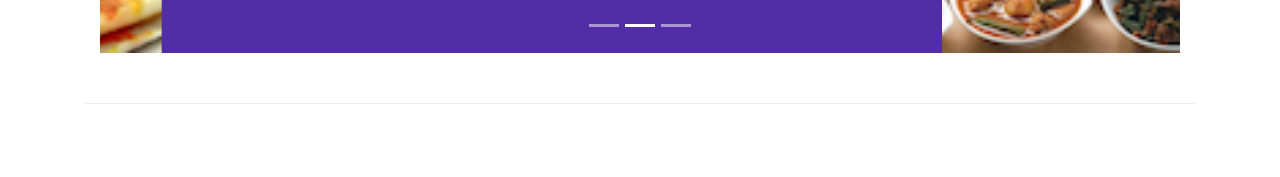
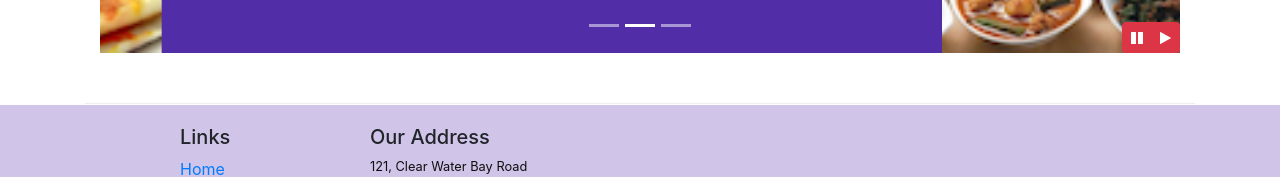
Before and after one commit to gracia-gu/coursera-bootstrap4, a website: page Bootstrap4/conFusion/index.html in a window 1280 px wide. Shown: the part 631-808 px from the top of the page. Drawn offline with nearby package versions, Linux system fonts and the light colour scheme.

Commit message:
carousel pause/cycle

```diff
--- a/Bootstrap4/conFusion/css/styles.css
+++ b/Bootstrap4/conFusion/css/styles.css
@@ -59,3 +59,10 @@ body {
 	left: 0;
 	min-height: 300px;
 }
+
+#carouselButton {
+	right: 0px;
+	position: absolute;
+	bottom: 0px;
+	z-index: 1;
+}
--- a/Bootstrap4/conFusion/index.html
+++ b/Bootstrap4/conFusion/index.html
@@ -135,11 +135,18 @@
                     <a class="carousel-control-next" href="#mycarousel" role="button" data-slide="next">
                         <span class="carousel-control-next-icon"></span>
                     </a>
+                    <div class="btn-group" id="carouselButton">
+                        <button class="btn btn-danger btn-sm" id="carousel-pause">
+                            <span class="fa fa-pause"></span>
+                        </button>
+                        <button class="btn btn-danger btn-sm" id="carousel-play">
+                            <span class="fa fa-play"></span>
+                        </button>
+                    </div>
                 </div>
             </div>
         </div>
 
-        <div class="row row-content align-items-center">
         <div class="col-sm-8 offset-sm-2">
             <div id="reserveModal" class="modal fade" role="dialog">
                 <div class="modal-dialog modal-lg" role="content">
@@ -156,27 +163,33 @@
                                     <label class="col-12 col-md-3 col-form-label">Number of Guests</label>
                                     <div class="col-sm-6">
                                         <div class="form-check form-check-inline">
-                                                <input class="form-check-input" type="radio" name="numofguests" id="1guest" value="option1">
+                                            <input class="form-check-input" type="radio" name="numofguests" id="1guest"
+                                                   value="option1">
                                             <label class="form-check-label">1</label>
                                         </div>
                                         <div class="form-check form-check-inline">
-                                                <input class="form-check-input" type="radio" name="numofguests" id="2guests" value="option2">
+                                            <input class="form-check-input" type="radio" name="numofguests" id="2guests"
+                                                   value="option2">
                                             <label class="form-check-label">2</label>
                                         </div>
                                         <div class="form-check form-check-inline">
-                                                <input class="form-check-input" type="radio" name="numofguests" id="3guests" value="option3">
+                                            <input class="form-check-input" type="radio" name="numofguests" id="3guests"
+                                                   value="option3">
                                             <label class="form-check-label">3</label>
                                         </div>
                                         <div class="form-check form-check-inline">
-                                                <input class="form-check-input" type="radio" name="numofguests" id="4guests" value="option4">
+                                            <input class="form-check-input" type="radio" name="numofguests" id="4guests"
+                                                   value="option4">
                                             <label class="form-check-label">4</label>
                                         </div>
                                         <div class="form-check form-check-inline">
-                                                <input class="form-check-input" type="radio" name="numofguests" id="5guests" value="option5">
+                                            <input class="form-check-input" type="radio" name="numofguests" id="5guests"
+                                                   value="option5">
                                             <label class="form-check-label">5</label>
                                         </div>
                                         <div class="form-check form-check-inline">
-                                                <input class="form-check-input" type="radio" name="numofguests" id="6guests" value="option6">
+                                            <input class="form-check-input" type="radio" name="numofguests" id="6guests"
+                                                   value="option6">
                                             <label class="form-check-label">6</label>
                                         </div>
                                     </div>
@@ -185,14 +198,15 @@
                                     <label class="col-12 col-md-3 col-form-label">Section</label>
                                     <div class="col col-md-6">
                                         <div class="form-check form-check-inline">
-                                                <button type="radio" class="btn btn-success" checked="checked">Non-Smoking</button>
+                                            <button type="radio" class="btn btn-success" checked="checked">Non-Smoking
+                                            </button>
                                             <button type="radio" class="btn btn-danger">Smoking</button>
                                         </div>
                                     </div>
                                 </div>
                                 <div class="form-group row">
                                     <label class="col-12 col-md-3 col-form-label">Date and Time</label>
-                                        <div  class="col-6 col-md-4">
+                                    <div class="col-6 col-md-4">
                                         <input type="text" class="form-control" id="date" name="date"
                                                placeholder="Date">
                                     </div>
@@ -203,12 +217,12 @@
                                 </div>
                                 <div class="form-group row">
                                     <div class="offset-md-3 col-sm-6 align-self-center">
-                                            <button type="button" class="btn btn-secondary" data-dismiss="modal">Cancel</button>
+                                        <button type="button" class="btn btn-secondary" data-dismiss="modal">Cancel
+                                        </button>
                                         <button type="submit" class="btn btn-primary">Reserve</button>
                                     </div>
                                 </div>
                             </form>
-                            </div>
                         </div>
                     </div>
                 </div>
@@ -261,6 +275,17 @@
     <script src="node_modules/jquery/dist/jquery.slim.min.js"></script>
     <script src="node_modules/popper.js/dist/umd/popper.min.js"></script>
     <script src="node_modules/bootstrap/dist/js/bootstrap.min.js"></script>
+    <script>
+        $(document).ready(function(){
+            $('#mycarousel').carousel({ interval: 2000 });
+            $('#carousel-pause').click(function(){
+                $('#mycarousel').carousel('pause');
+            });
+            $('#carousel-play').click(function(){
+                $('#mycarousel').carousel('cycle');
+            });
+        });
+    </script>
 
 </body>
 
```
Lines whose indentation alone changed are shown as unchanged.
